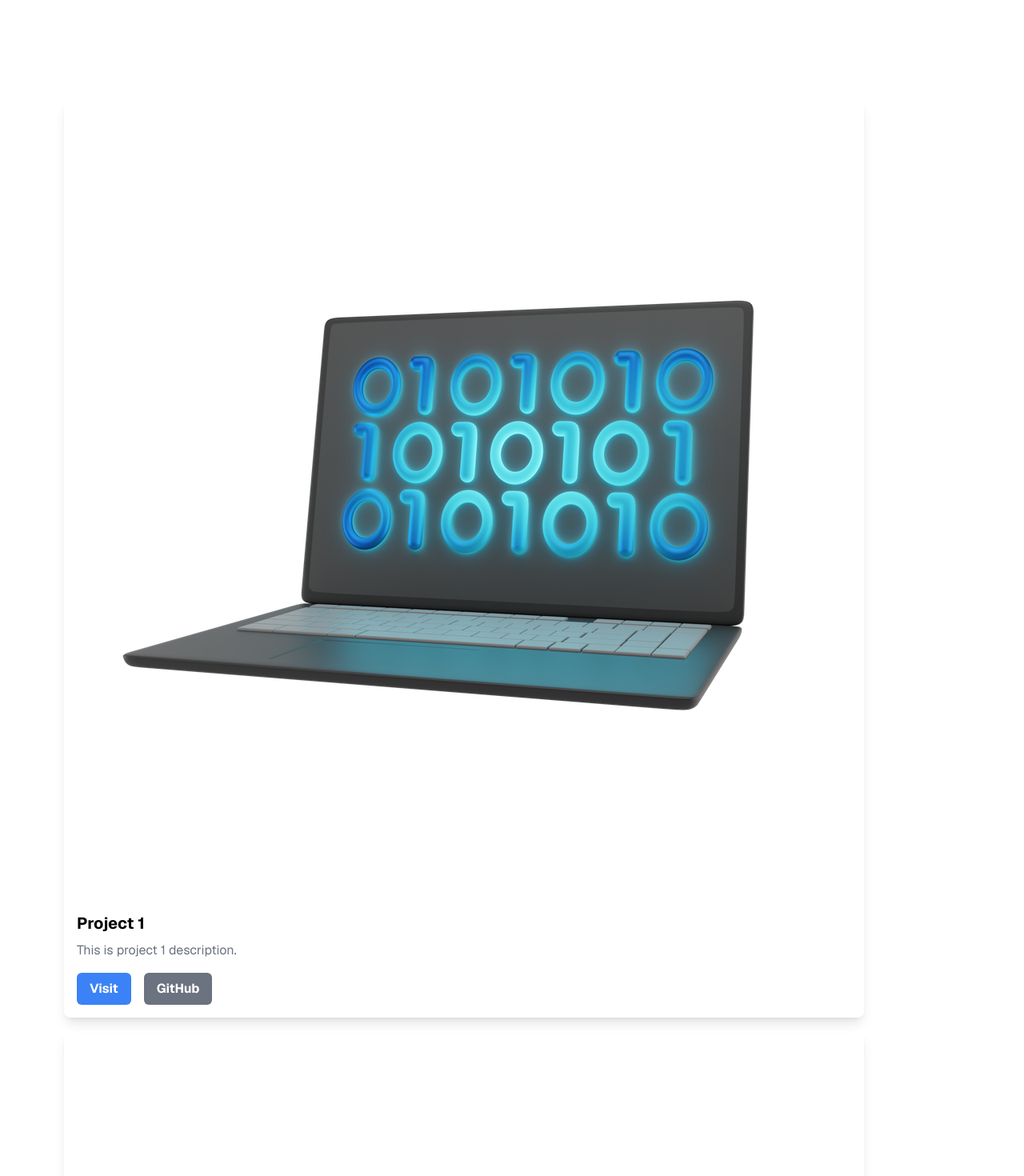
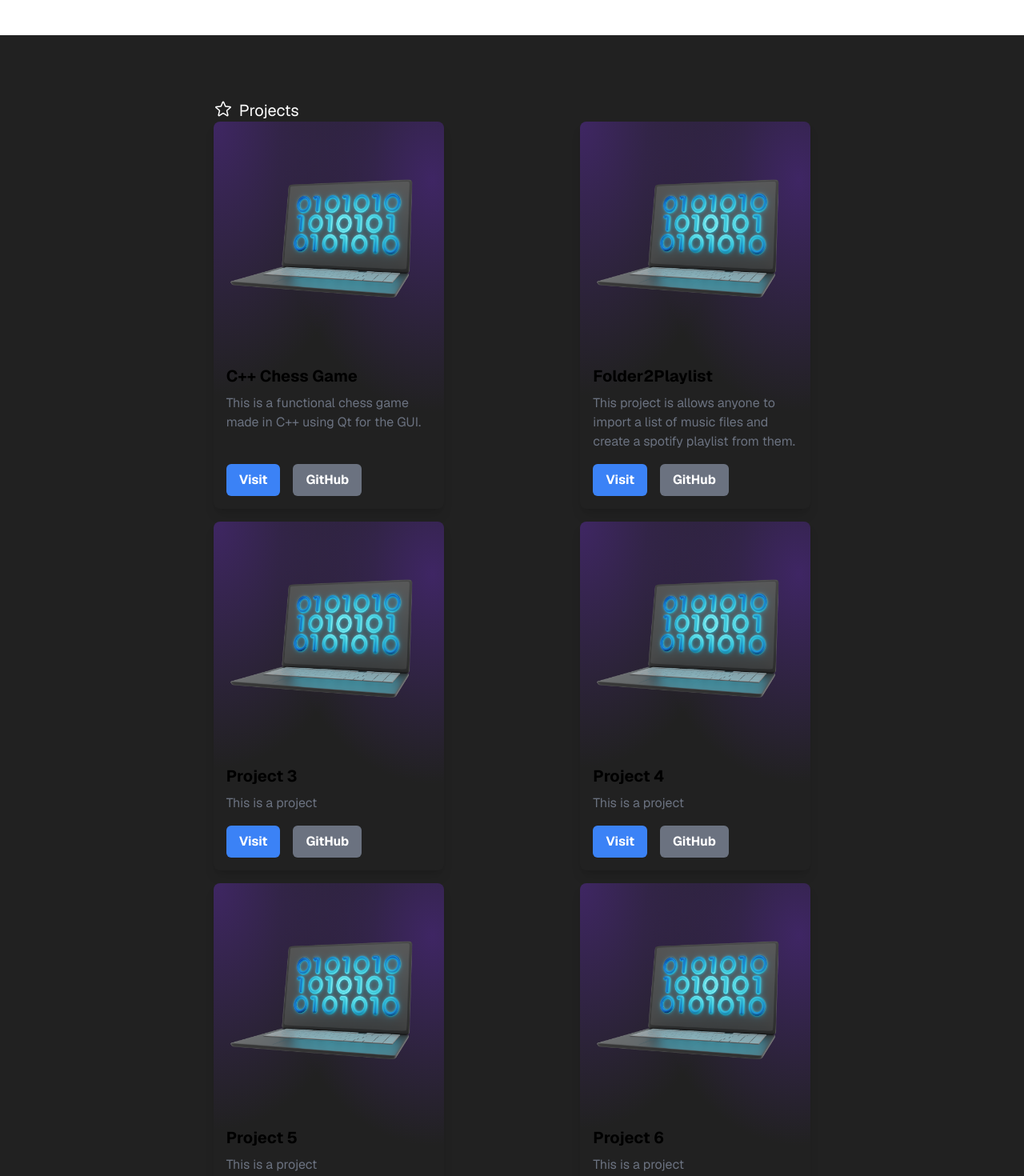
Before and after one commit to noah-blanchard/new-personal-website, a Next.js app: page / in a window 1280 px wide. Shown: the part 1140-2610 px from the top of the page at 80% size. Built offline with nearby package versions, Linux system fonts and the light colour scheme.

Commit message:
add data file for project

```diff
--- a/src/app/components/IconTitle.tsx
+++ b/src/app/components/IconTitle.tsx
@@ -1,12 +1,14 @@
 export default function IconTitle({
     icon,
-    title
+    title,
+    className = ""
 }: {
     icon: React.ReactNode,
     title: string
+    className?: string
 }) {
     return (
-        <div className="flex flex-row gap-x-2 text-lg">
+        <div className={`${className} flex flex-row gap-x-2 text-xl`}>
             {icon}
             <h1>{title}</h1>
         </div>
--- a/src/app/components/ProjectCard.tsx
+++ b/src/app/components/ProjectCard.tsx
@@ -1,4 +1,4 @@
-import { Project } from "../types/project";
+import Project from "../types/project";
 import React from 'react';
 import Image from 'next/image';
 import Link from 'next/link';
@@ -11,7 +11,7 @@ interface Props {
 
 const ProjectCard: React.FC<Props> = ({ project, showGitHubLink = true }) => {
     return (
-        <div className="flex flex-col overflow-hidden rounded-lg shadow-lg">
+        <div className="flex flex-col w-72 rounded-lg shadow-lg mesh-bg">
             <Link href={`/projects/${project.slug}`}>
                 <Image
                     className="w-full cursor-pointer object-cover"
--- /dev/null
+++ b/src/app/data/projects.ts
@@ -0,0 +1,67 @@
+import Project from "../types/project"
+// export an array of Project objects use typescript
+
+const projects: Project[] = [
+  {
+    title: "C++ Chess Game",
+    description: "This is a functional chess game made in C++ using Qt for the GUI.",
+    image: "https://via.placeholder.com/200x200",
+    imageWidth: 200,
+    imageHeight: 200,
+    slug: "project-1",
+    liveLink: "https://www.google.com",
+    gitHubLink: "https://www.github.com",
+  },
+  {
+    title: "Folder2Playlist",
+    description: "This project is allows anyone to import a list of music files and create a spotify playlist from them.",
+    image: "https://via.placeholder.com/200x200",
+    imageWidth: 200,
+    imageHeight: 200,
+    slug: "project-2",
+    liveLink: "https://www.google.com",
+    gitHubLink: "https://www.github.com",
+  },
+  {
+    title: "Project 3",
+    description: "This is a project",
+    image: "https://via.placeholder.com/200x200",
+    imageWidth: 200,
+    imageHeight: 200,
+    slug: "project-3",
+    liveLink: "https://www.google.com",
+    gitHubLink: "https://www.github.com",
+  },
+  {
+    title: "Project 4",
+    description: "This is a project",
+    image: "https://via.placeholder.com/200x200",
+    imageWidth: 200,
+    imageHeight: 200,
+    slug: "project-4",
+    liveLink: "https://www.google.com",
+    gitHubLink: "https://www.github.com",
+  },
+  {
+    title: "Project 5",
+    description: "This is a project",
+    image: "https://via.placeholder.com/200x200",
+    imageWidth: 200,
+    imageHeight: 200,
+    slug: "project-5",
+    liveLink: "https://www.google.com",
+    gitHubLink: "https://www.github.com",
+  },
+  {
+    title: "Project 6",
+    description: "This is a project",
+    image: "https://via.placeholder.com/200x200",
+    imageWidth: 200,
+    imageHeight: 200,
+    slug: "project-6",
+    liveLink: "https://www.google.com",
+    gitHubLink: "https://www.github.com",
+  },
+]
+
+export default projects
--- a/src/app/globals.css
+++ b/src/app/globals.css
@@ -25,21 +25,14 @@
 
 body {
   color: rgb(var(--foreground-rgb));
-  background: linear-gradient(
-      to bottom,
-      transparent,
-      rgb(var(--background-end-rgb))
-    )
-    rgb(var(--background-start-rgb));
+  background: white;
 }
 
 .mesh-bg {
   background-color: hsla(0, 0%, 13%, 1);
-  background-image: radial-gradient(
-      at 95% 15%,
+  background-image: radial-gradient(at 95% 15%,
       hsla(264, 45%, 27%, 1) 0px,
-      transparent 50%
-    ),
+      transparent 50%),
     radial-gradient(at 0% 0%, hsla(264, 44%, 27%, 1) 0px, transparent 50%);
 }
 
--- /dev/null
+++ b/src/app/icons/star.tsx
@@ -0,0 +1,7 @@
+export default function StarIcon() {
+    return (
+        <svg xmlns="http://www.w3.org/2000/svg" fill="none" viewBox="0 0 24 24" strokeWidth={1.5} stroke="currentColor" className="w-6 h-6">
+            <path strokeLinecap="round" strokeLinejoin="round" d="M11.48 3.499a.562.562 0 0 1 1.04 0l2.125 5.111a.563.563 0 0 0 .475.345l5.518.442c.499.04.701.663.321.988l-4.204 3.602a.563.563 0 0 0-.182.557l1.285 5.385a.562.562 0 0 1-.84.61l-4.725-2.885a.562.562 0 0 0-.586 0L6.982 20.54a.562.562 0 0 1-.84-.61l1.285-5.386a.562.562 0 0 0-.182-.557l-4.204-3.602a.562.562 0 0 1 .321-.988l5.518-.442a.563.563 0 0 0 .475-.345L11.48 3.5Z" />
+        </svg>
+    )
+}
--- a/src/app/sections/Project.tsx
+++ b/src/app/sections/Project.tsx
@@ -1,50 +1,16 @@
 "use client"
-
+import Project from "../types/project"
+import ProjectCard from "../components/ProjectCard"
+import projects from "../data/projects"
 import IconTitle from "../components/IconTitle"
-import Paragraph from "../components/Paragraph"
-import ProjectCard from "../components/ProjectCard"
-import SkillDisplay from "../components/SkillDisplay"
-import HatIcon from "../icons/hat"
-import UserIcon from "../icons/user"
-
-const projects: Project[] = [
-    {
-        title: 'Project 1',
-        description: 'This is project 1 description.',
-        image: 'https://picsum.photos/800/600',
-        imageWidth: 400,
-        imageHeight: 200,
-        slug: 'project-1',
-        liveLink: 'https://project1.com',
-        gitHubLink: 'https://github.com/username/project1',
-    },
-    {
-        title: 'Project 2',
-        description: 'This is project 2 description.',
-        image: 'https://picsum.photos/800/600',
-        imageWidth: 400,
-        imageHeight: 200,
-        slug: 'project-2',
-        liveLink: 'https://project2.com',
-        gitHubLink: 'https://github.com/'
-    },
-    {
-        title: 'Project 3',
-        description: 'This is project 3 description.',
-        image: 'https://picsum.photos/800/600',
-        imageWidth: 400,
-        imageHeight: 200,
-        slug: 'project-3',
-        liveLink: 'https://project3.com',
-        gitHubLink: 'https://github.com/'
-    }
-
-];
+import StarIcon from "../icons/star"
 
 export default function Project() {
     return (
-        <main id="projects" className="bg-white flex flex-row flex-wrap justify-evenly min-h-96 text-black p-20">
-            <div className="flex flex-row flex-wrap gap-4">
+        <main id="projects" className="bg-[#212121] flex flex-col items-center min-h-96 text-black p-20">
+            <div className="w-2/3 flex flex-col">
+                <IconTitle icon={<StarIcon />} title="Projects" className="text-white" />
+                <div className="flex flex-row justify-between flex-wrap gap-4">
                     {
                         projects.map((project, index) => (
                             <ProjectCard
@@ -54,6 +20,7 @@ export default function Project() {
                         ))
                     }
                 </div>
+            </div>
         </main>
     )
 }
--- a/src/app/types/project.d.ts
+++ b/src/app/types/project.d.ts
@@ -1,4 +1,4 @@
-export interface Project {
+export default interface Project {
     title: string;
     description: string;
     image: string;
```
Lines whose indentation alone changed are shown as unchanged.
